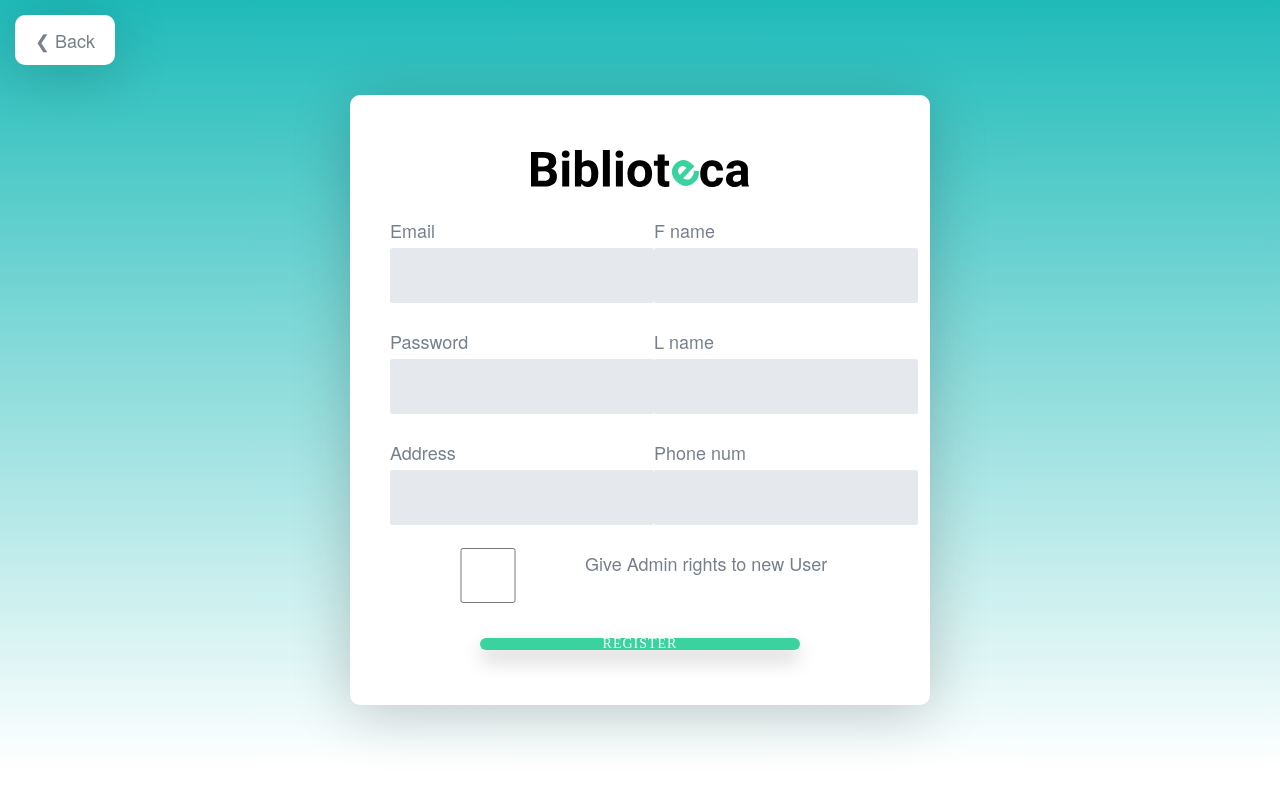
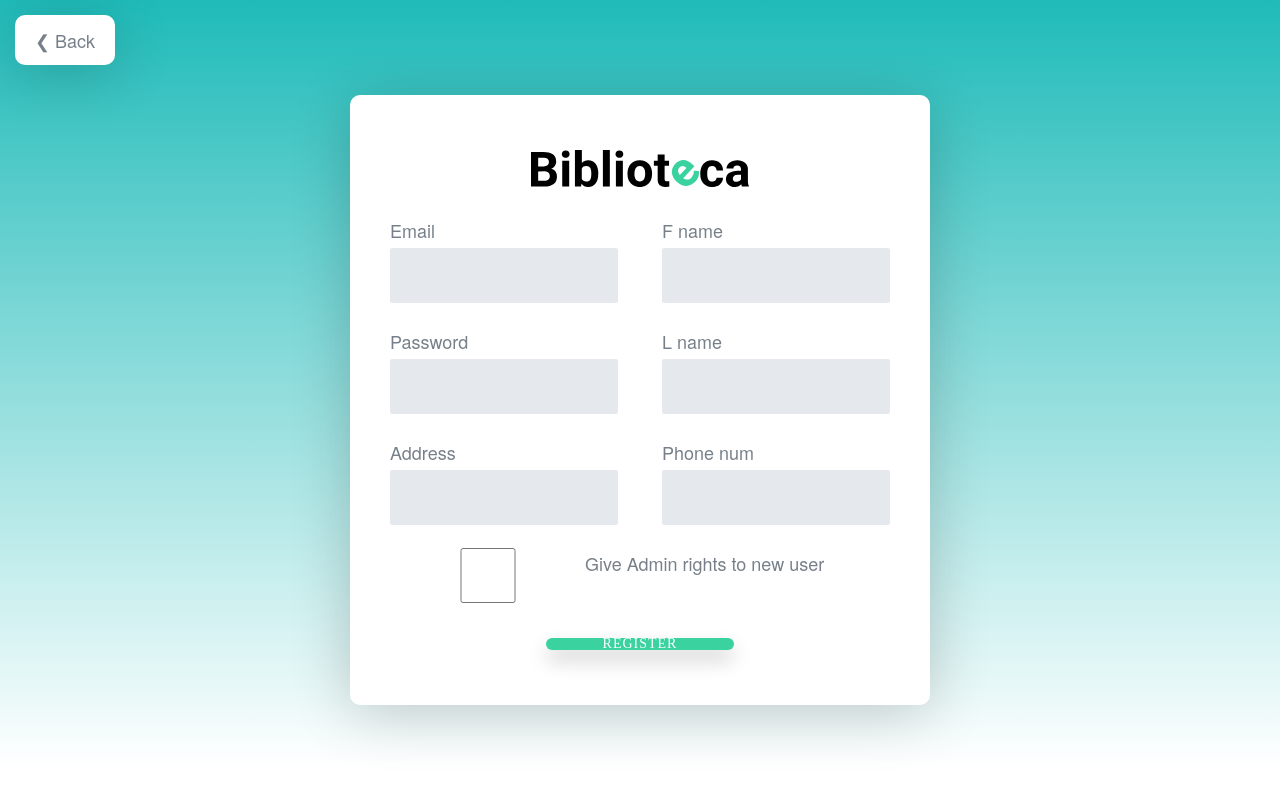
Before and after one commit to charbelchahine/biblioteca, a Django app: template biblioteca/templates/biblioteca/admin/register_users.html in a window 1280 px wide. Shown: the top 786 px of the page. Run offline with Django 3.2, Linux system fonts and the light colour scheme; the template is opened without the code that fills it, so the values that code supplies are empty, except form fields; tables that the repository leaves empty hold one stand-in row (values such as "Sample post"); form fields are guessed from the names that the template uses.

Commit message:
fixed text and sizing bug

```diff
--- a/biblioteca/static/styling/css/index.css
+++ b/biblioteca/static/styling/css/index.css
@@ -97,7 +97,8 @@ body {
     border: 0 solid rgba(208, 208, 208, 0.5);
     border-radius: 2.2px;
     height: 55px;
-    min-width: 188px; }
+    min-width: 188px;
+    max-width: 188px; }
   .loginForm .greenCTA, .registerForm .greenCTA {
     margin: 15px 0 25px;
     background: #3AD29F;
--- a/biblioteca/static/styling/scss/login.scss
+++ b/biblioteca/static/styling/scss/login.scss
@@ -28,6 +28,7 @@
         border-radius: 2.2px;
         height: 55px;
         min-width: 188px;
+        max-width: 188px;
     }
     .greenCTA{
         @extend %hover;
--- a/biblioteca/templates/biblioteca/admin/register_users.html
+++ b/biblioteca/templates/biblioteca/admin/register_users.html
@@ -35,7 +35,7 @@
             <span class='adminRow'>
                 {{form.isAdmin}}
                 <label for="id_isAdmin"></label>
-                <label>Give Admin rights to new User</label>
+                <label>Give Admin rights to new user</label>
             </span>
         </div>
         <input class="greenCTA" type="submit" value="Register">
```
